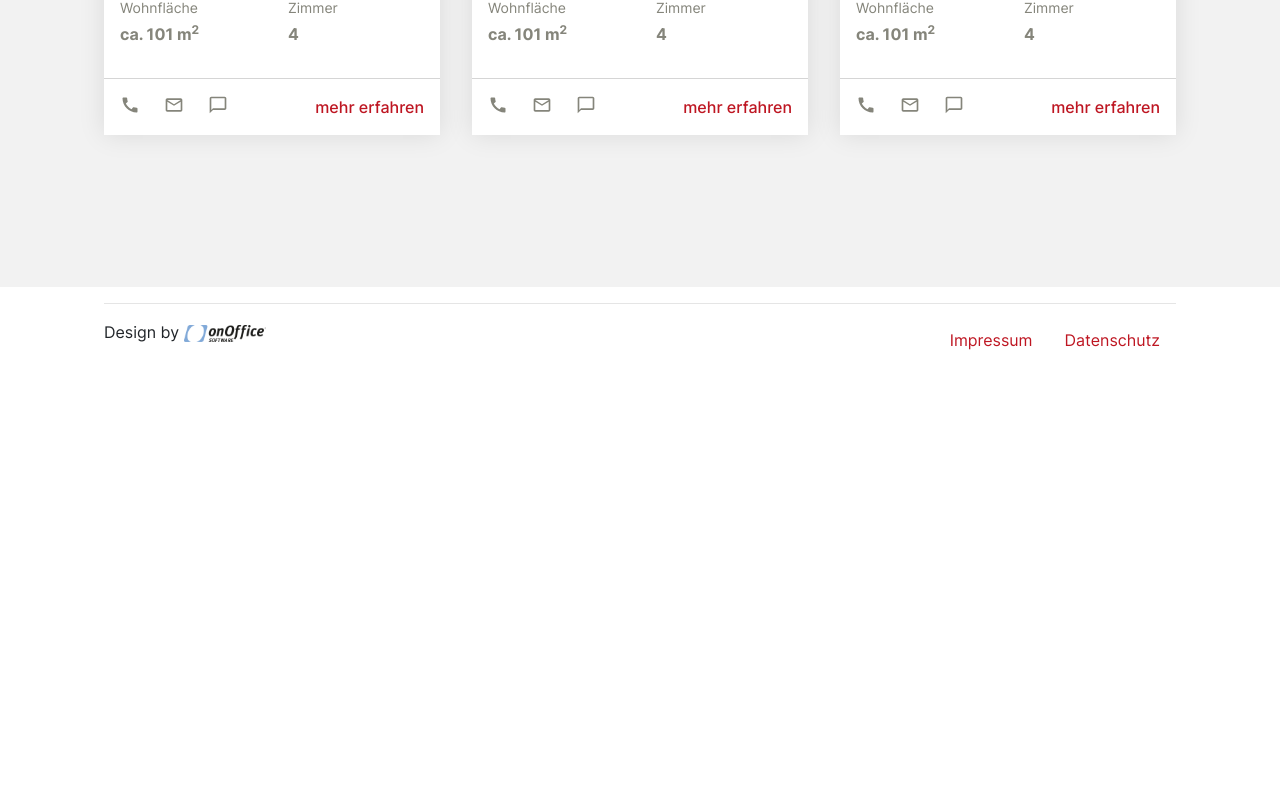
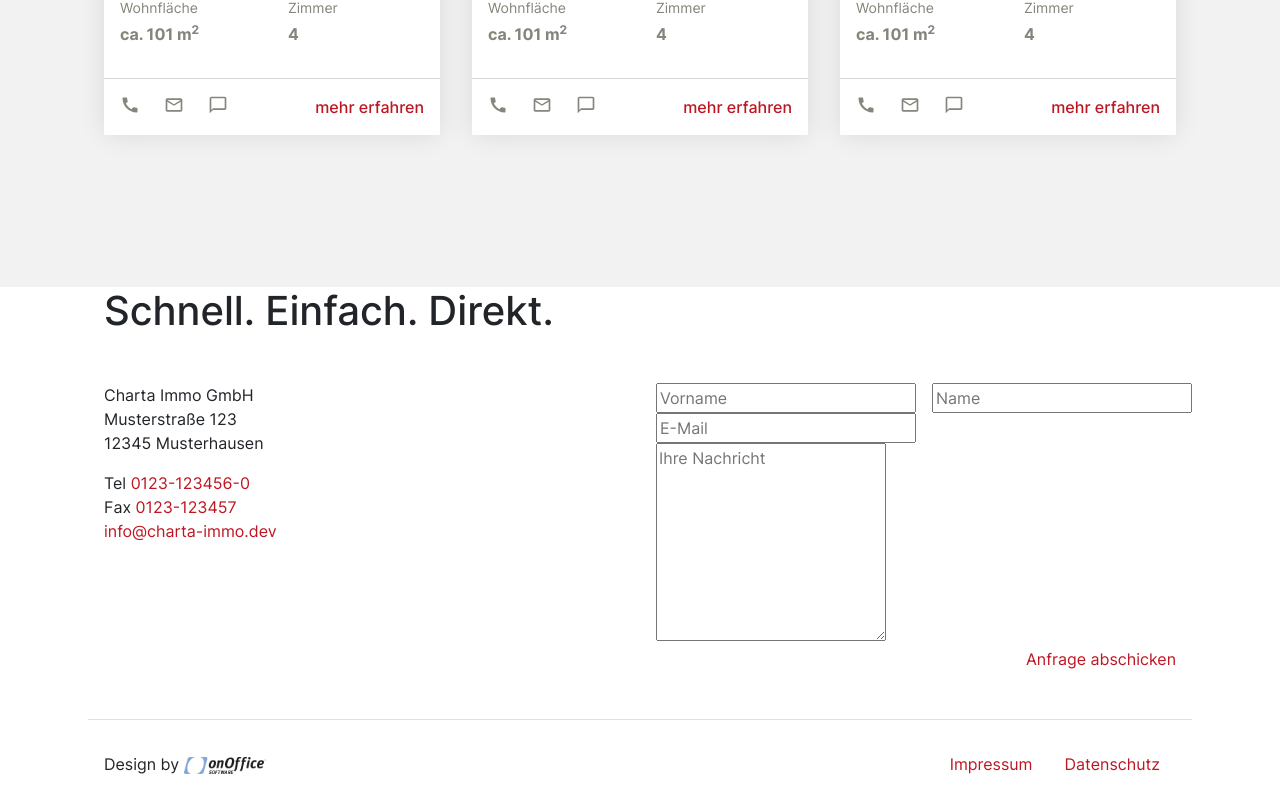
Before and after one commit to pospisk/onoffice-chartaimmo, a Vue app: page / in a window 1280 px wide. Shown: the part 2382-3190 px from the top of the page. Before the commit the page ends 2742 px from the top, so only its background shows below. Built offline with nearby package versions, Linux system fonts and the light colour scheme; a web font is replaced by a local one.

Commit message:
finalize layout/Footer

```diff
--- a/src/components/layout/Footer.vue
+++ b/src/components/layout/Footer.vue
@@ -3,17 +3,61 @@
         <div class="container">
             <div class="row">
                 <div class="col-12">
-                    <hr>
+                    <h1 class="mb-5">Schnell. Einfach. Direkt.</h1>
                 </div>
             </div>
             <div class="row">
-                <div class="col-12 col-md-6">
+                <div class="col-12 col-lg-6">
+                    <p>
+                        Charta Immo GmbH<br>
+                        Musterstraße 123<br>
+                        12345 Musterhausen
+                    </p>
+
+                    <p>
+                        Tel <a href="tel:0123-123456-0">0123-123456-0</a><br>
+                        Fax <a href="fax:0123-123457">0123-123457</a><br>
+                        <a href="mailto:info@charta-immo.dev">info@charta-immo.dev</a>
+                    </p>
+                </div>
+                <div class="col-12 col-lg-6 pt-5 pt-lg-0">
+                    <form>
+                        <div class="row form-row">
+                            <div class="col-12 col-lg-6 pr-lg-3">
+                                <input type="text" placeholder="Vorname">
+                            </div>
+                            <div class="col-12 col-lg-6 pl-lg-3">
+                                <input type="text" placeholder="Name">
+                            </div>
+                        </div>
+                        <div class="row form-row">
+                            <div class="col-12">
+                                <input type="text" placeholder="E-Mail">
+                            </div>
+                        </div>
+                        <div class="row form-row">
+                            <div class="col-12">
+                                <textarea rows="8" placeholder="Ihre Nachricht"/>
+                            </div>
+                        </div>
+                        <div class="row">
+                            <div class="col-12 text-right">
+                                <a href="#" class="button--outline my-3">
+                                    Anfrage abschicken
+                                </a>
+                            </div>
+                        </div>
+                    </form>
+                </div>
+            </div>
+            <div class="row border-top py-4 mt-5 d-flex align-items-center flex-column-reverse flex-lg-row">
+                <div class="col-12 col-lg-6 pt-4 pt-lg-0">
                     <span>Design by
                         <img src="../../assets/img/onoffice-logo.png" alt="onOffice GmbH Logo">
                     </span>
                 </div>
-                <div class="col-12 col-md-6 d-flex justify-content-end">
-                    <b-nav>
+                <div class="col-12 col-lg-6 pb-4 pb-lg-0 d-flex justify-content-start justify-content-lg-end">
+                    <b-nav class="footer__nav">
                         <b-nav-item>Impressum</b-nav-item>
                         <b-nav-item>Datenschutz</b-nav-item>
                     </b-nav>
```
